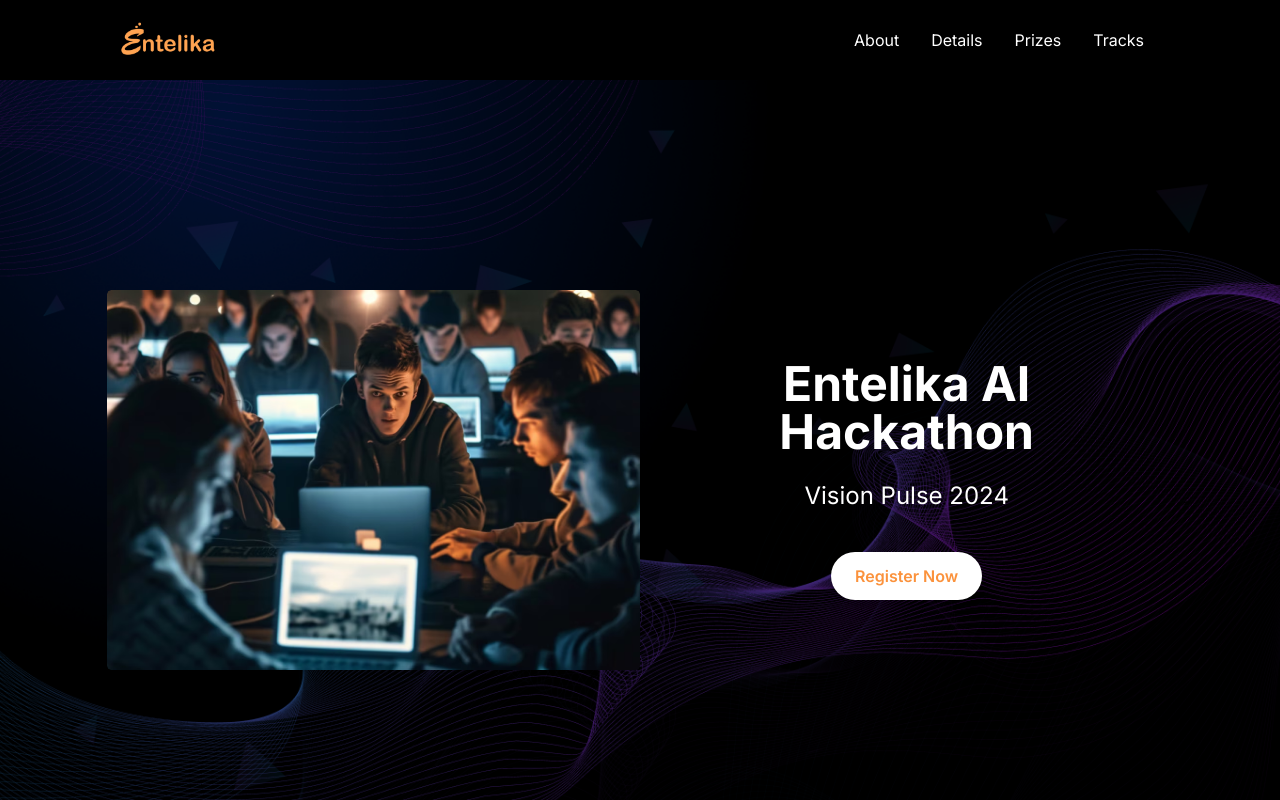
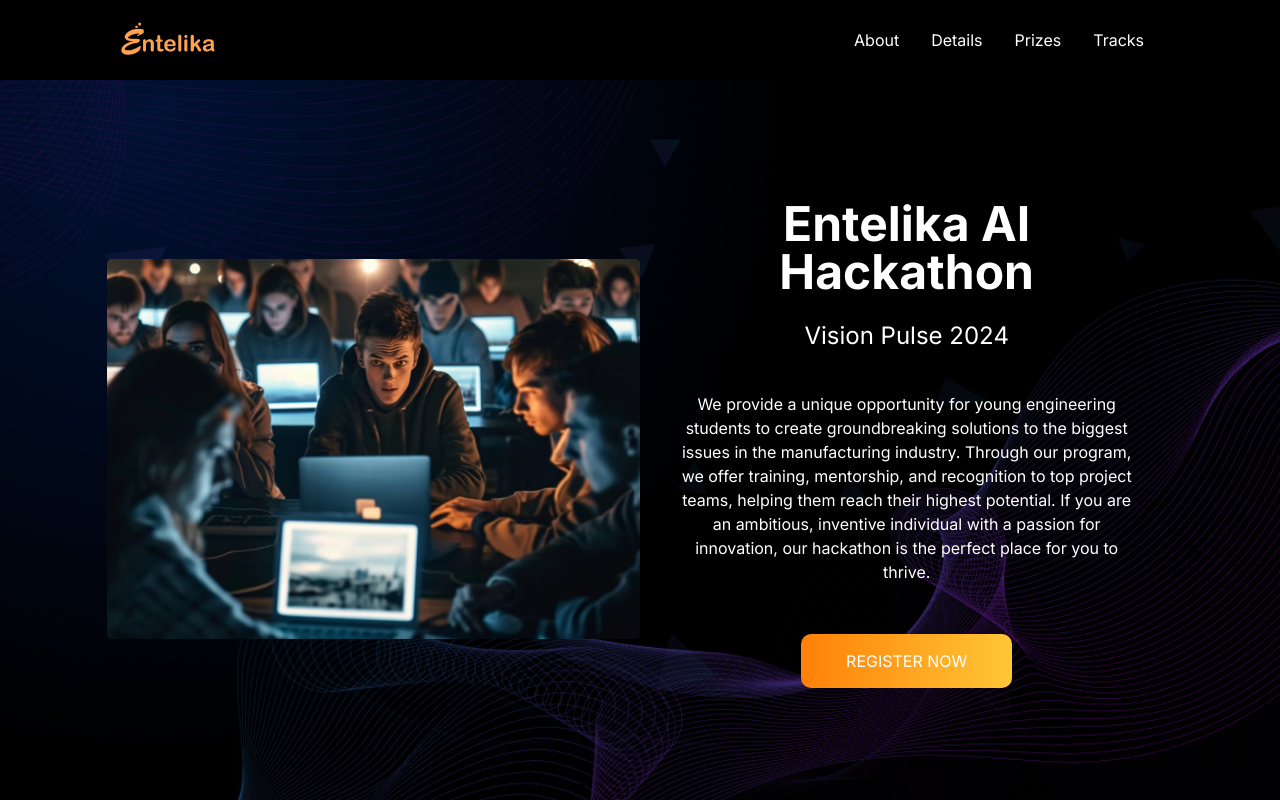
Before and after one commit to pragyan8804/Hackathon, a React (Vite) app: page / in a window 1280 px wide. Shown: the top 800 px of the page. Built offline with nearby package versions, Linux system fonts and the light colour scheme.

Commit message:
changes in hero section

```diff
--- a/src/components/HeroSection.jsx
+++ b/src/components/HeroSection.jsx
@@ -1,12 +1,12 @@
 import React from "react";
-import { Link } from "react-scroll";
 import HeroImage from "../assets/images/HeroImage.png";
 import HomeBg from "../assets/images/HomeBg.png";
+import TextMarquee from "./TextMarquee";
 
 const HeroSection = () => {
     return (
         <section
-            className="relative bg-black text-white text-center py-20 min-h-screen flex items-center justify-center"
+            className="relative bg-black text-white text-center py-20 min-h-screen items-center justify-center"
             style={{
                 backgroundImage: `url(${HomeBg})`,
                 backgroundSize: "cover",
@@ -14,7 +14,7 @@
             }}
         >
             <div className="absolute inset-0 bg-black opacity-50"></div>
-            <div className="relative flex flex-col md:flex-row items-center justify-center w-10/12 mx-auto">
+            <div className="relative flex flex-col lg:flex-row items-center justify-center w-10/12 mx-auto">
                 <div className="w-full md:w-1/2">
                     <img
                         src={HeroImage}
@@ -29,16 +29,27 @@
                     <p className="text-2xl mb-10 relative z-10">
                         Vision Pulse 2024
                     </p>
-                    <Link
-                        to="details"
-                        smooth={true}
-                        duration={500}
-                        className="bg-white text-orange-400 px-6 py-3 rounded-full font-semibold shadow-lg hover:bg-orange-400 hover:text-white transition duration-300 hover:cursor-pointer relative z-10"
+                    <p className="mb-10">
+                        We provide a unique opportunity for young engineering
+                        students to create groundbreaking solutions to the
+                        biggest issues in the manufacturing industry. Through
+                        our program, we offer training, mentorship, and
+                        recognition to top project teams, helping them reach
+                        their highest potential. If you are an ambitious,
+                        inventive individual with a passion for innovation, our
+                        hackathon is the perfect place for you to thrive.
+                    </p>
+                    <a
+                        href="https://forms.office.com/r/cFdUKLbGPk"
+                        target="_blank"
+                        rel="noopener noreferrer"
+                        className="btn-grad"
                     >
                         Register Now
-                    </Link>
+                    </a>
                 </div>
             </div>
+            <TextMarquee />
         </section>
     );
 };
```
